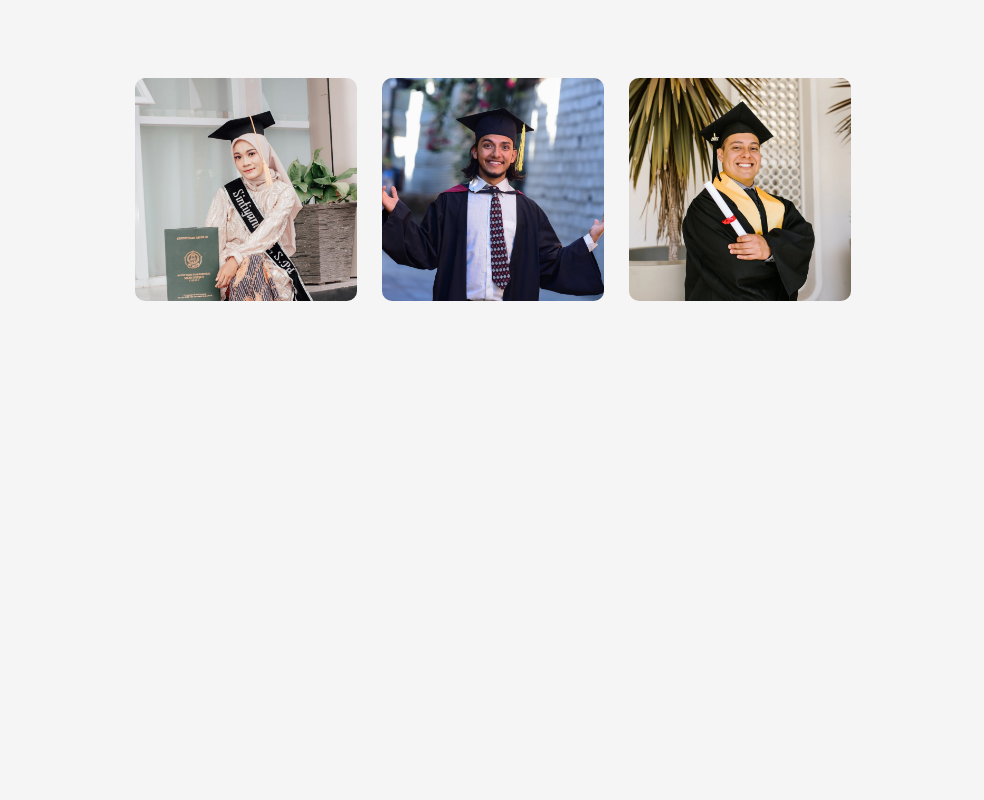
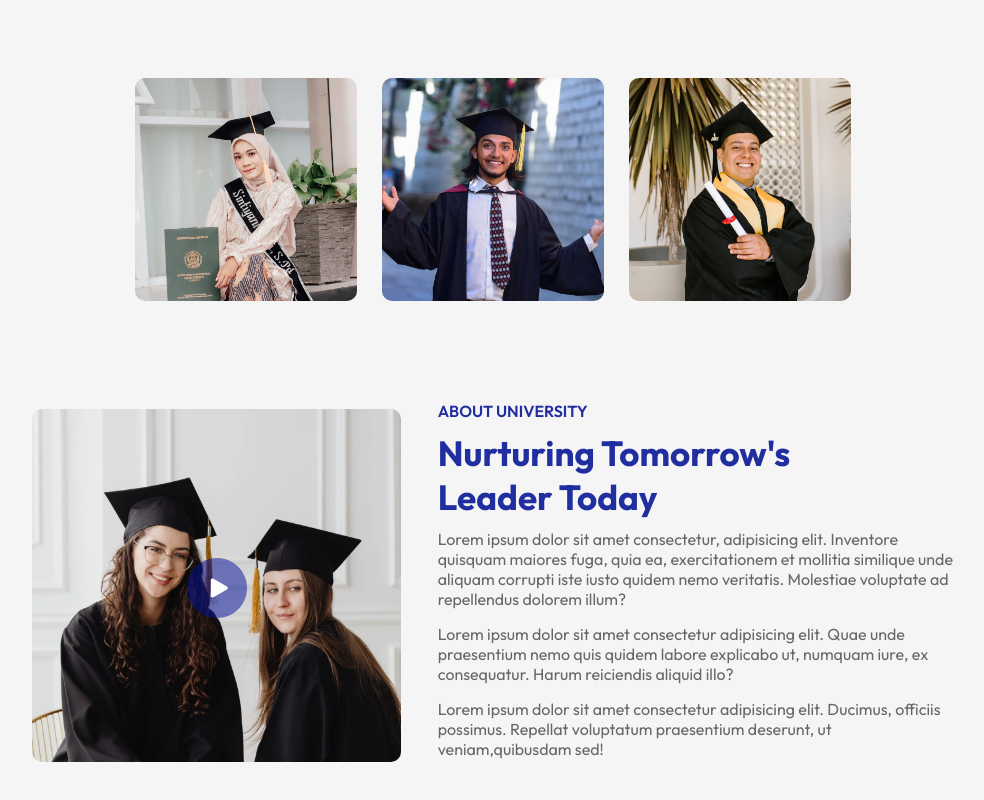
Before and after one commit to Majid-89/edusity-React, a React (Vite) app: page / in a window 1280 px wide. Shown: the part 936-1736 px from the top of the page, without its empty margins (147-1131 px from the left). Before the commit the page ends 1317 px from the top, so only its background shows below. Built offline with nearby package versions, Linux system fonts and the light colour scheme.

Commit message:
About Section desktop view completed

```diff
--- a/src/App.jsx
+++ b/src/App.jsx
@@ -3,6 +3,7 @@ import Navbar from './Components/Navbar/Navbar'
 import Hero from './Components/Hero/Hero'
 import Program from './Components/Programs/Program'
 import Title from './Components/Title/Title'
+import About from './Components/About/About'
 
 const App = () => {
   return (
@@ -12,6 +13,7 @@ const App = () => {
       <div className="container">
         <Title subTitle="Our PROGRAM" title="What We Offer" />
         <Program />
+        <About />
       </div>
 
     </>
--- /dev/null
+++ b/src/Components/About/About.css
@@ -0,0 +1,51 @@
+.about {
+    margin: 100px auto;
+    display: flex;
+    align-items: center;
+    justify-content: space-between;
+    width: 90%;
+}
+
+.about .about-left {
+    flex-basis: 40%;
+    position: relative;
+
+
+}
+
+.about .about-right {
+    flex-basis: 56%;
+}
+
+.about-img {
+    width: 100%;
+    border-radius: 10px;
+}
+
+.about-icon {
+    width: 60px;
+    position: absolute;
+    top: 50%;
+    left: 50%;
+    transform: translate(-50%, -50%);
+
+}
+
+.about h3 {
+    font-size: 16px;
+    font-weight: 600;
+    color: #212EA0;
+}
+
+.about h2 {
+    font-size: 35px;
+    color: #000F38;
+    max-width: 400px;
+    margin: 10px 0;
+    color: #212EA0;
+}
+
+.about p {
+    color: #676767;
+    margin-bottom: 15px;
+}
--- /dev/null
+++ b/src/Components/About/About.jsx
@@ -0,0 +1,24 @@
+import React from 'react'
+import "./About.css"
+import About_img from "../../assets/about.png"
+import Play_icon from "../../assets/play-icon.png"
+
+const About = () => {
+    return (
+        <div className="about">
+            <div className="about-left">
+                <img src={About_img} alt="about-img" className='about-img' />
+                <img src={Play_icon} alt="Play_icon" className='about-icon' />
+            </div>
+            <div className="about-right">
+                <h3>ABOUT UNIVERSITY</h3>
+                <h2>Nurturing Tomorrow's Leader Today</h2>
+                <p>Lorem ipsum dolor sit amet consectetur, adipisicing elit. Inventore quisquam maiores fuga, quia ea, exercitationem et mollitia similique unde aliquam corrupti iste iusto quidem nemo veritatis. Molestiae voluptate ad repellendus dolorem illum?</p>
+                <p>Lorem ipsum dolor sit amet consectetur adipisicing elit. Quae unde praesentium nemo quis quidem labore explicabo ut, numquam iure, ex consequatur. Harum reiciendis aliquid illo?</p>
+                <p>Lorem ipsum dolor sit amet consectetur adipisicing elit. Ducimus, officiis possimus. Repellat voluptatum praesentium deserunt, ut veniam,quibusdam sed!</p>
+            </div>
+        </div>
+    )
+}
+
+export default About
```
